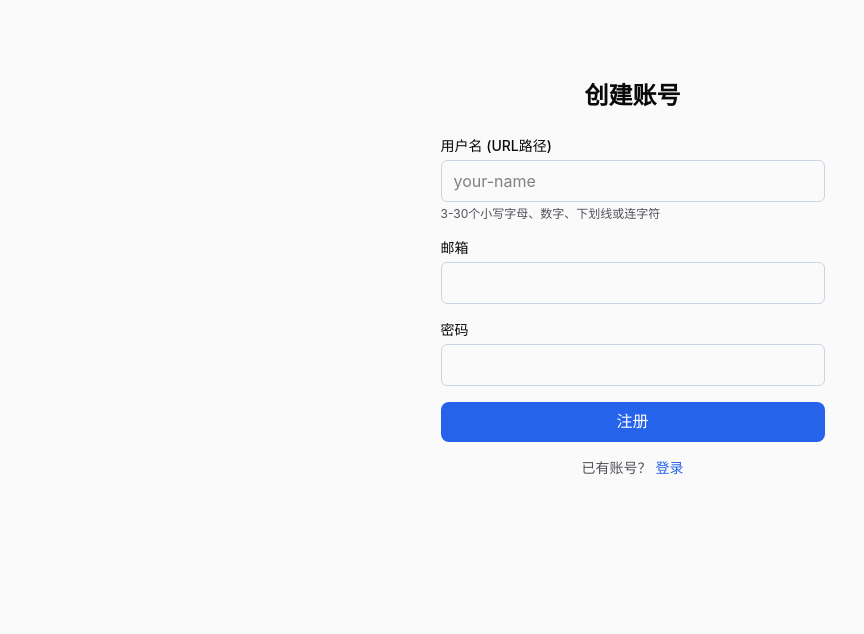
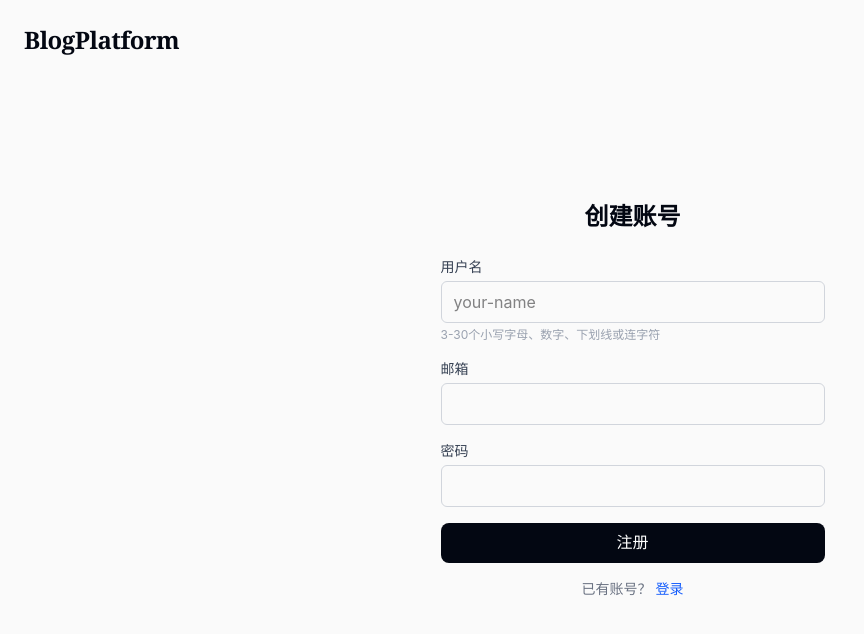
Before and after one commit to MziL-1/Web-Design, a Next.js app: page /register in a window 1280 px wide. Shown: the top 634 px of the page, without its empty margins (0-864 px from the left). Built offline with nearby package versions, Linux system fonts and the light colour scheme.

Commit message:
style: center login/register forms, add top-left logo link
- Form centered both horizontally (mx-auto) and vertically (min-h-screen + flex)
- Cormorant Garamond logo at top-left linking to homepage
- Unified color scheme: gray-950 buttons, blue-600 focus rings, gray borders

```diff
--- a/src/app/login/LoginForm.tsx
+++ b/src/app/login/LoginForm.tsx
@@ -34,8 +34,16 @@ export default function LoginForm() {
   };
 
   return (
-    <div className="mx-auto mt-20 max-w-sm">
-      <h1 className="mb-6 text-center text-2xl font-bold">登录</h1>
+    <div className="relative flex min-h-screen items-center justify-center px-4">
+      <Link
+        href="/"
+        className="absolute left-6 top-6 font-display text-2xl font-semibold tracking-[-0.5px] text-gray-950 hover:text-blue-600 transition-colors"
+      >
+        BlogPlatform
+      </Link>
+
+      <div className="w-full max-w-sm">
+        <h1 className="mb-6 text-center text-2xl font-bold text-gray-950">登录</h1>
 
         {registered && (
           <div className="mb-4 rounded-md bg-success/10 p-3 text-sm text-success">
@@ -45,44 +53,49 @@ export default function LoginForm() {
 
         <form onSubmit={handleSubmit} className="space-y-4">
           <div>
-          <label htmlFor="email" className="mb-1 block text-sm font-medium">邮箱</label>
+            <label htmlFor="email" className="mb-1 block text-sm font-medium text-gray-700">
+              邮箱
+            </label>
             <input
               id="email"
               name="email"
               type="email"
               required
-            className="w-full rounded-md border border-slate-300 px-3 py-2 text-base outline-none focus:border-primary focus:ring-2 focus:ring-primary/20"
+              className="w-full rounded-md border border-gray-300 px-3 py-2 text-base outline-none focus:border-blue-600 focus:ring-2 focus:ring-blue-600/20 transition-colors"
             />
           </div>
 
           <div>
-          <label htmlFor="password" className="mb-1 block text-sm font-medium">密码</label>
+            <label htmlFor="password" className="mb-1 block text-sm font-medium text-gray-700">
+              密码
+            </label>
             <input
               id="password"
               name="password"
               type="password"
               required
-            className="w-full rounded-md border border-slate-300 px-3 py-2 text-base outline-none focus:border-primary focus:ring-2 focus:ring-primary/20"
+              className="w-full rounded-md border border-gray-300 px-3 py-2 text-base outline-none focus:border-blue-600 focus:ring-2 focus:ring-blue-600/20 transition-colors"
             />
           </div>
 
           {error && (
-          <div className="rounded-md bg-error/10 p-3 text-sm text-error">{error}</div>
+            <div className="rounded-md bg-red-50 p-3 text-sm text-red-600">{error}</div>
           )}
 
           <button
             type="submit"
             disabled={loading}
-          className="h-10 w-full rounded-lg bg-primary font-medium text-white hover:bg-primary/90 active:scale-[0.98] disabled:cursor-not-allowed disabled:opacity-50"
+            className="h-10 w-full rounded-lg bg-gray-950 font-medium text-white hover:bg-gray-600 active:scale-[0.98] disabled:cursor-not-allowed disabled:opacity-50 transition-colors"
           >
             {loading ? "登录中..." : "登录"}
           </button>
         </form>
 
-      <p className="mt-4 text-center text-sm text-neutral-muted">
+        <p className="mt-4 text-center text-sm text-gray-500">
           还没有账号？{" "}
-        <Link href="/register" className="text-primary hover:underline">注册</Link>
+          <Link href="/register" className="text-blue-600 hover:underline">注册</Link>
         </p>
+      </div>
     </div>
   );
 }
--- a/src/app/register/page.tsx
+++ b/src/app/register/page.tsx
@@ -37,12 +37,20 @@ export default function RegisterPage() {
   };
 
   return (
-    <div className="mx-auto mt-20 max-w-sm">
-      <h1 className="mb-6 text-center text-2xl font-bold">创建账号</h1>
+    <div className="relative flex min-h-screen items-center justify-center px-4">
+      <Link
+        href="/"
+        className="absolute left-6 top-6 font-display text-2xl font-semibold tracking-[-0.5px] text-gray-950 hover:text-blue-600 transition-colors"
+      >
+        BlogPlatform
+      </Link>
+
+      <div className="w-full max-w-sm">
+        <h1 className="mb-6 text-center text-2xl font-bold text-gray-950">创建账号</h1>
         <form onSubmit={handleSubmit} className="space-y-4">
           <div>
-          <label htmlFor="username" className="mb-1 block text-sm font-medium">
-            用户名 (URL路径)
+            <label htmlFor="username" className="mb-1 block text-sm font-medium text-gray-700">
+              用户名
             </label>
             <input
               id="username"
@@ -53,53 +61,58 @@ export default function RegisterPage() {
               maxLength={30}
               pattern="[a-z0-9_-]+"
               placeholder="your-name"
-            className="w-full rounded-md border border-slate-300 px-3 py-2 text-base outline-none focus:border-primary focus:ring-2 focus:ring-primary/20"
+              className="w-full rounded-md border border-gray-300 px-3 py-2 text-base outline-none focus:border-blue-600 focus:ring-2 focus:ring-blue-600/20 transition-colors"
             />
-          <p className="mt-1 text-xs text-neutral-muted">
+            <p className="mt-1 text-xs text-gray-400">
               3-30个小写字母、数字、下划线或连字符
             </p>
           </div>
 
           <div>
-          <label htmlFor="email" className="mb-1 block text-sm font-medium">邮箱</label>
+            <label htmlFor="email" className="mb-1 block text-sm font-medium text-gray-700">
+              邮箱
+            </label>
             <input
               id="email"
               name="email"
               type="email"
               required
-            className="w-full rounded-md border border-slate-300 px-3 py-2 text-base outline-none focus:border-primary focus:ring-2 focus:ring-primary/20"
+              className="w-full rounded-md border border-gray-300 px-3 py-2 text-base outline-none focus:border-blue-600 focus:ring-2 focus:ring-blue-600/20 transition-colors"
             />
           </div>
 
           <div>
-          <label htmlFor="password" className="mb-1 block text-sm font-medium">密码</label>
+            <label htmlFor="password" className="mb-1 block text-sm font-medium text-gray-700">
+              密码
+            </label>
             <input
               id="password"
               name="password"
               type="password"
               required
               minLength={6}
-            className="w-full rounded-md border border-slate-300 px-3 py-2 text-base outline-none focus:border-primary focus:ring-2 focus:ring-primary/20"
+              className="w-full rounded-md border border-gray-300 px-3 py-2 text-base outline-none focus:border-blue-600 focus:ring-2 focus:ring-blue-600/20 transition-colors"
             />
           </div>
 
           {error && (
-          <div className="rounded-md bg-error/10 p-3 text-sm text-error">{error}</div>
+            <div className="rounded-md bg-red-50 p-3 text-sm text-red-600">{error}</div>
           )}
 
           <button
             type="submit"
             disabled={loading}
-          className="h-10 w-full rounded-lg bg-primary font-medium text-white hover:bg-primary/90 active:scale-[0.98] disabled:cursor-not-allowed disabled:opacity-50"
+            className="h-10 w-full rounded-lg bg-gray-950 font-medium text-white hover:bg-gray-600 active:scale-[0.98] disabled:cursor-not-allowed disabled:opacity-50 transition-colors"
           >
             {loading ? "注册中..." : "注册"}
           </button>
         </form>
 
-      <p className="mt-4 text-center text-sm text-neutral-muted">
+        <p className="mt-4 text-center text-sm text-gray-500">
           已有账号？{" "}
-        <Link href="/login" className="text-primary hover:underline">登录</Link>
+          <Link href="/login" className="text-blue-600 hover:underline">登录</Link>
         </p>
+      </div>
     </div>
   );
 }
```
Lines whose indentation alone changed are shown as unchanged.
